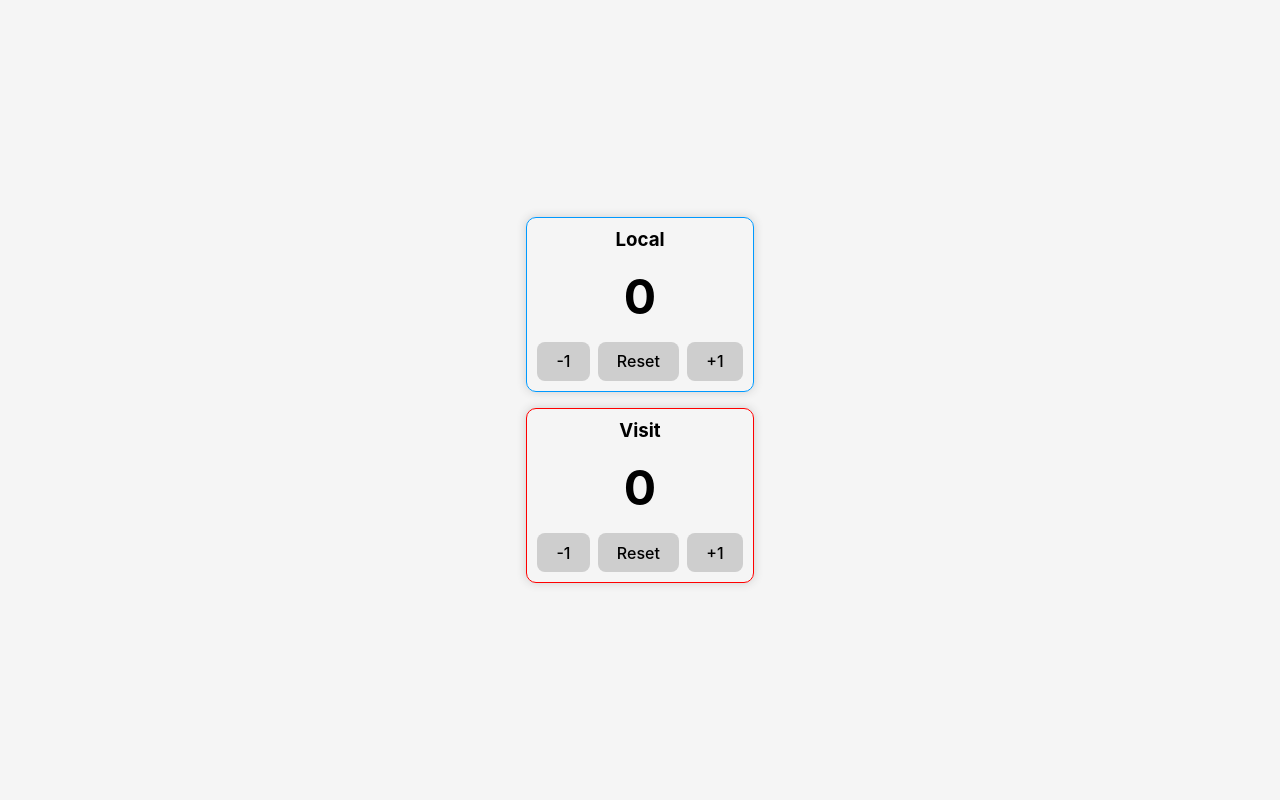
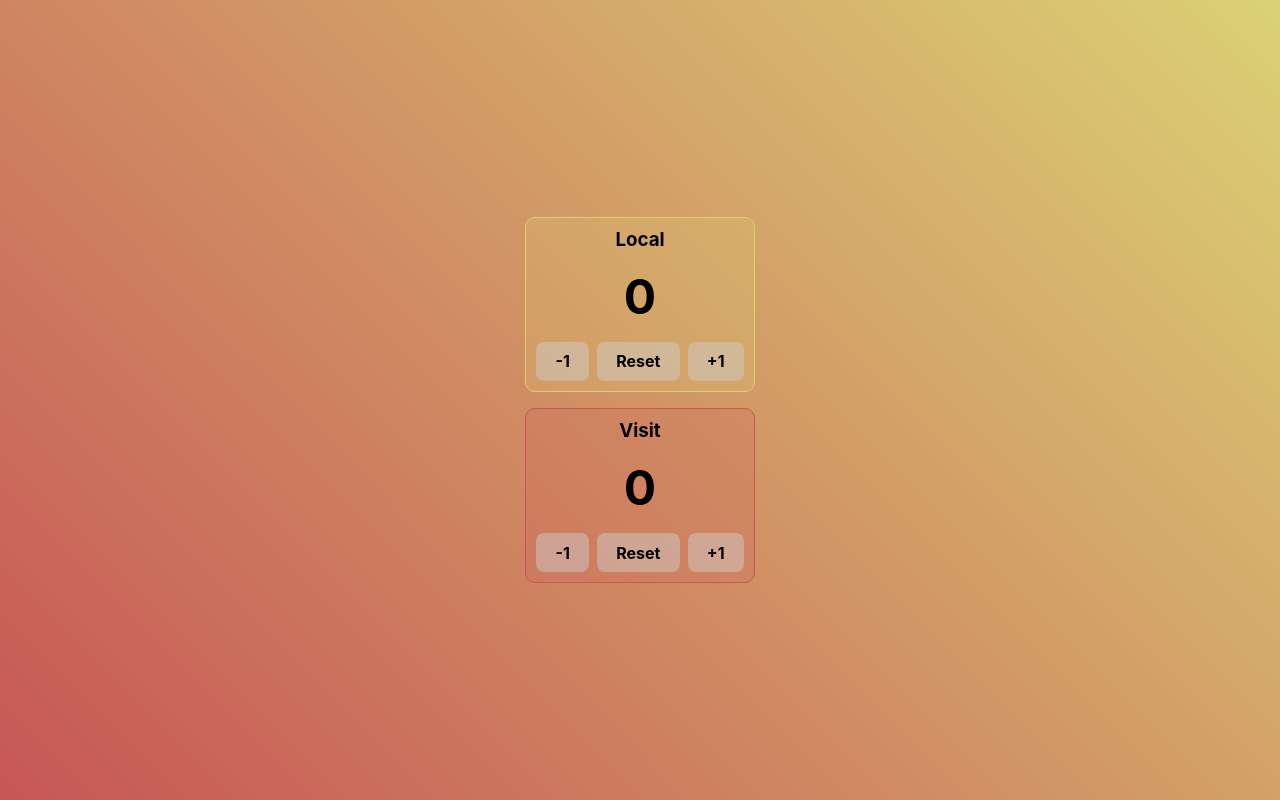
Before and after one commit to juanpabotero/react-counter, a React (Vite) app: page / in a window 1280 px wide. Built offline with nearby package versions, Linux system fonts and the light colour scheme.

Commit message:
feat: add gradient

```diff
--- a/src/App.css
+++ /dev/null
@@ -1,43 +0,0 @@
-#root {
-  max-width: 1280px;
-  margin: 0 auto;
-  text-align: center;
-}
-
-button {
-  border-radius: 8px;
-  border: none;
-  padding: 0.6em 1.2em;
-  font-size: 1em;
-  font-weight: 500;
-  font-family: inherit;
-  background: #cecece;
-}
-
-button + button {
-  margin-left: 0.5rem;
-}
-
-h2 {
-  font-size: 3rem;
-}
-
-.counters {
-  display: grid;
-  gap: 1rem;
-}
-
-.counter {
-  padding: 10px;
-  box-shadow: 0 0 10px #ccc;
-  border-radius: 10px;
-  display: grid;
-  gap: 1rem;
-}
-
-.local {
-  border: 1px solid #09f;
-}
-.visit {
-  border: 1px solid #ff0000;
-}
--- a/src/App.jsx
+++ b/src/App.jsx
@@ -1,44 +1,10 @@
-import { useState } from "react";
-import "./App.css";
+import { Counter } from "./Counter";
 
 function App() {
-  const [counterLocal, setCounterLocal] = useState(0);
-  const [counterVisit, setCounterVisit] = useState(0);
-
   return (
     <section className="counters">
-      <div className="counter local">
-        <h3>Local</h3>
-        <h2>{counterLocal}</h2>
-        <div>
-          <button
-            onClick={() => {
-              if (counterLocal <= 0) return;
-              setCounterLocal(counterLocal - 1);
-            }}
-          >
-            -1
-          </button>
-          <button onClick={() => setCounterLocal(0)}>Reset</button>
-          <button onClick={() => setCounterLocal(counterLocal + 1)}>+1</button>
-        </div>
-      </div>
-      <div className="counter visit">
-        <h3>Visit</h3>
-        <h2>{counterVisit}</h2>
-        <div>
-          <button
-            onClick={() => {
-              if (counterVisit <= 0) return;
-              setCounterVisit(counterVisit - 1);
-            }}
-          >
-            -1
-          </button>
-          <button onClick={() => setCounterVisit(0)}>Reset</button>
-          <button onClick={() => setCounterVisit(counterVisit + 1)}>+1</button>
-        </div>
-      </div>
+      <Counter title="Local" />
+      <Counter title="Visit" />
     </section>
   );
 }
--- /dev/null
+++ b/src/Counter.jsx
@@ -0,0 +1,24 @@
+import { useState } from "react";
+
+export function Counter({ title }) {
+  const [counter, setCounter] = useState(0);
+
+  return (
+    <div className={`counter ${title === "Local" ? "local" : "visit"}`}>
+      <h3>{title}</h3>
+      <h2>{counter}</h2>
+      <div>
+        <button
+          onClick={() => {
+            if (counter <= 0) return;
+            setCounter(counter - 1);
+          }}
+        >
+          -1
+        </button>
+        <button onClick={() => setCounter(0)}>Reset</button>
+        <button onClick={() => setCounter(counter + 1)}>+1</button>
+      </div>
+    </div>
+  );
+}
--- a/src/index.css
+++ b/src/index.css
@@ -1,6 +1,15 @@
 :root {
+  --color-primary: #dbd174;
+  --color-primary-light: #dbd17433;
+  --color-secondary: #c75656;
+  --color-secondary-light: #c7565633;
+
   font-family: Inter, system-ui, Avenir, Helvetica, Arial, sans-serif;
-  background-color: #f5f5f5;
+  background: linear-gradient(
+    45deg,
+    var(--color-secondary) 0%,
+    var(--color-primary) 100%
+  );
 
   font-synthesis: none;
   text-rendering: optimizeLegibility;
@@ -16,8 +25,50 @@
 }
 
 body {
-  display: flex;
+  display: grid;
+  min-height: 100vh;
   place-items: center;
-  min-width: 320px;
-  min-height: 100vh;
 }
+
+button {
+  background: #cecece77;
+  border-radius: 8px;
+  border: none;
+  font-family: inherit;
+  font-size: 1em;
+  font-weight: 700;
+  padding: 0.6em 1.2em;
+}
+
+button + button {
+  margin-left: 0.5rem;
+}
+
+h2 {
+  font-size: 3rem;
+}
+
+.counters {
+  display: grid;
+  gap: 1rem;
+  margin: 0 auto;
+  max-width: 1280px;
+  text-align: center;
+}
+
+.counter {
+  border-radius: 10px;
+  display: grid;
+  gap: 1rem;
+  padding: 10px;
+}
+
+.local {
+  background: var(--color-primary-light);
+  border: 1px solid var(--color-primary);
+}
+
+.visit {
+  background: var(--color-secondary-light);
+  border: 1px solid var(--color-secondary);
+}
```
